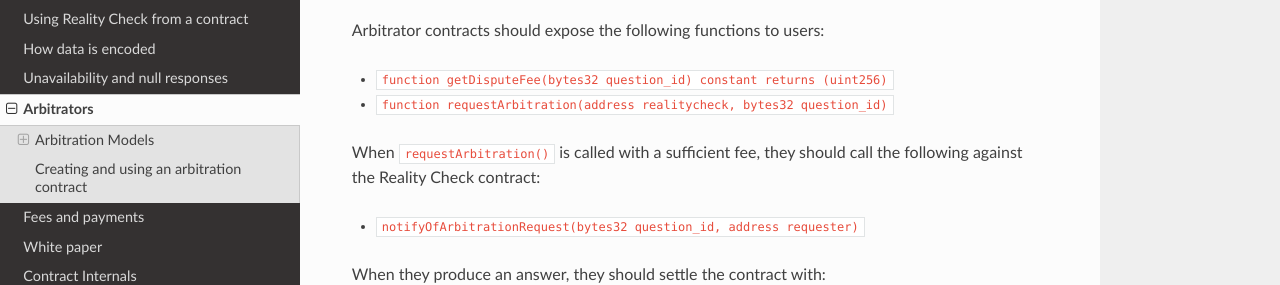
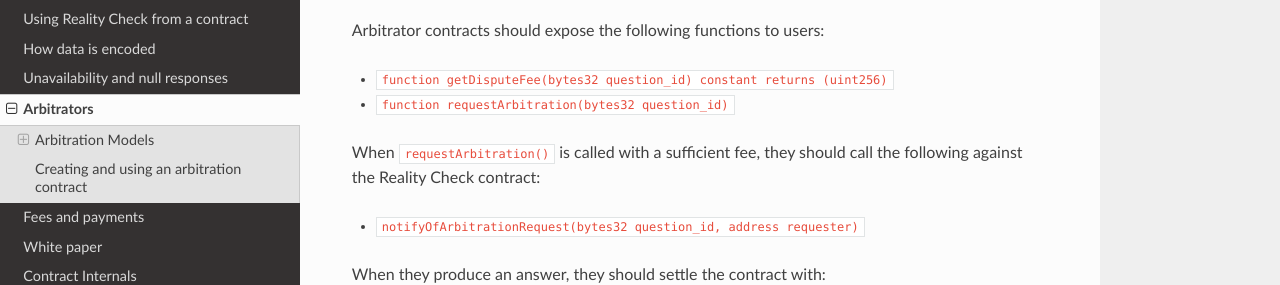
Before and after one commit to realitio/realitio-dapp, a Sphinx documentation site: the page built from docs/arbitrators.rst, in a window 1280 px wide and 900 px high, scrolled down 1181 px. Shown: the part 162-447 px from the top of the window. Built offline with Sphinx 7.4.7 and the Read the Docs theme 2.0.0, drawn with Linux system fonts in a browser that asks for light colours.

Commit message:
Update to match current arbitration signature, which no longer takes the realitycheck address as a parameter

```diff
--- a/docs/arbitrators.rst
+++ b/docs/arbitrators.rst
@@ -57,7 +57,7 @@ Creating and using an arbitration contract
 Arbitrator contracts should expose the following functions to users:
 
 * ``function getDisputeFee(bytes32 question_id) constant returns (uint256)``
-* ``function requestArbitration(address realitycheck, bytes32 question_id)``
+* ``function requestArbitration(bytes32 question_id)``
 
 When ``requestArbitration()`` is called with a sufficient fee, they should call the following against the Reality Check contract:
 
```
